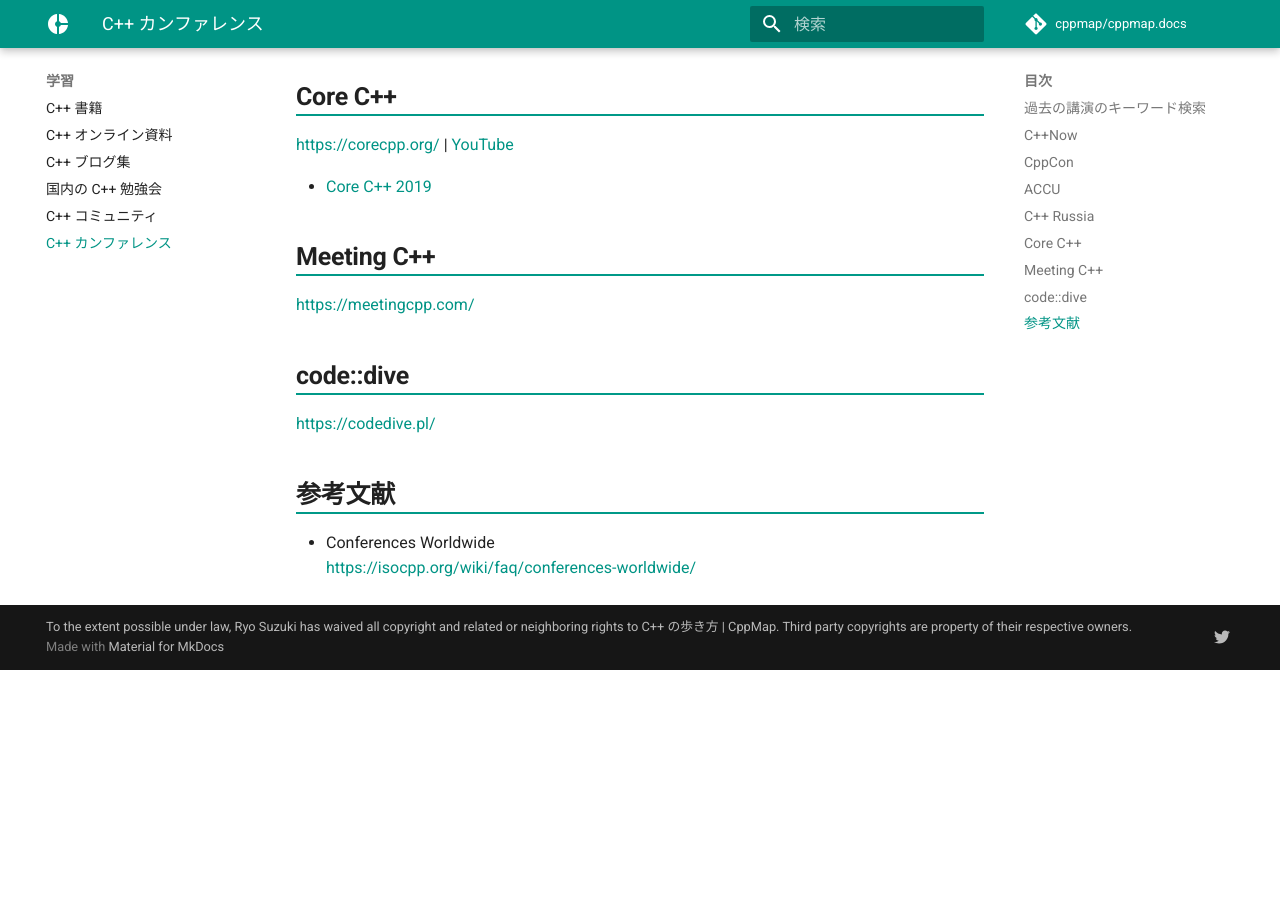
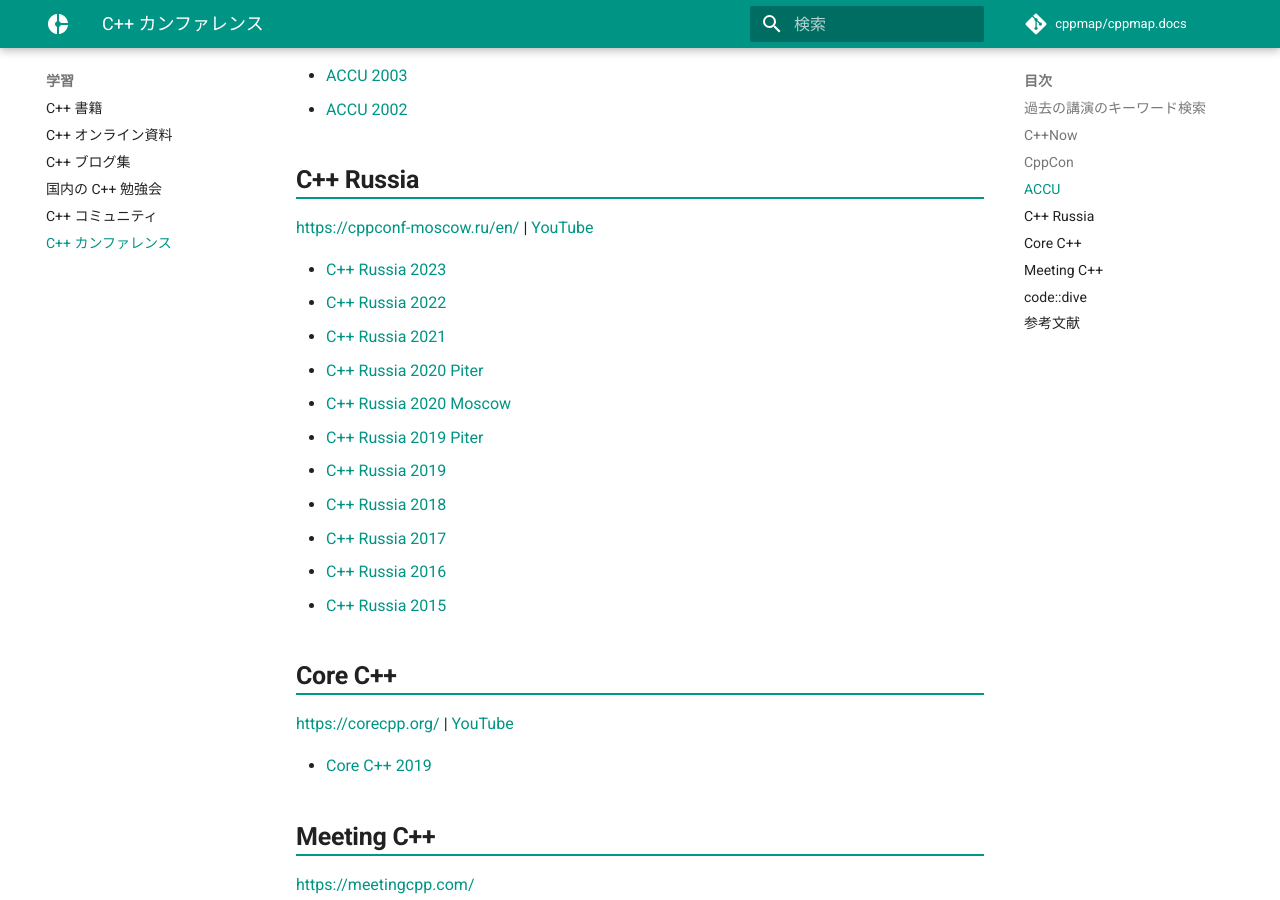
Before and after one commit to cppmap/cppmap.docs, an MkDocs documentation site: the page built from docs/learn/conferences.md, in a window 1280 px wide and 900 px high, scrolled down 2317 px. Built offline with MkDocs 1.6.1 and Material for MkDocs 9.7.7, drawn with Linux system fonts in a browser that asks for light colours; nearby versions of some CDN libraries; comment, search, counter and statistics services are not loaded; before the commit the page ends 2987 px from its top, so only the background shows below that; some of the changed text lies outside the part shown.

Commit message:
情報更新

```diff
--- a/docs/learn/conferences.md
+++ b/docs/learn/conferences.md
@@ -11,6 +11,8 @@
 ## C++Now
 https://cppnow.org/ | [YouTube](https://www.youtube.com/user/BoostCon/)
 
+- [C++Now 2023](https://cppnow.org/history/2023/)
+- [C++Now 2022](https://cppnow.org/history/2022/)
 - [C++Now 2021](https://cppnow.org/history/2021/talks/)
 - C++Now 2020 (開催キャンセル)
 - [C++Now 2019](https://cppnow.org/history/2019/talks/)
@@ -31,7 +33,9 @@
 ## CppCon
 https://cppcon.org/ | [YouTube](https://www.youtube.com/user/CppCon/)
 
-- CppCon 2021
+- CppCon 2023
+- [CppCon 2022](https://github.com/CppCon/CppCon2022)
+- [CppCon 2021](https://github.com/CppCon/CppCon2021)
 - [CppCon 2020](https://github.com/CppCon/CppCon2020)
 - [CppCon 2019](https://github.com/CppCon/CppCon2019)
 - [CppCon 2018](https://github.com/CppCon/CppCon2018)
@@ -42,8 +46,10 @@
 
 
 ## ACCU
-https://conference.accu.org/ | [YouTube](https://www.youtube.com/channel/UCJhay24LTpO1s4bIZxuIqKw/)
+https://accu.org/conf-main/main/ | [YouTube](https://www.youtube.com/channel/UCJhay24LTpO1s4bIZxuIqKw/)
 
+- [ACCU 2023](https://accu.org/conf-previous/accu2023/)
+- [ACCU 2022](https://accu.org/conf-previous/2022/schedule/)
 - [ACCU 2021](https://accu.org/conf-previous/2021/schedule/)
 - ACCU 2020 (開催キャンセル)
 - [ACCU Autumn 2019](https://accu.org/conf-previous/2019_autumn/schedule/)
@@ -70,6 +76,18 @@
 ## C++ Russia
 https://cppconf-moscow.ru/en/ | [YouTube](https://www.youtube.com/channel/UCJ9v015sPgEi0jJXe_zanjA/playlists)
 
+- [C++ Russia 2023](https://cppconf.ru/en/)
+- [C++ Russia 2022](https://cppconf.ru/en/archive/2022/)
+- [C++ Russia 2021](https://cppconf.ru/en/archive/2021/)
+- [C++ Russia 2020 Piter](https://cppconf.ru/en/archive/2020%20Piter/)
+- [C++ Russia 2020 Moscow](https://cppconf.ru/en/archive/2020%20Moscow/)
+- [C++ Russia 2019 Piter](https://cppconf.ru/en/archive/2019%20Piter/)
+- [C++ Russia 2019](https://cppconf.ru/en/archive/2019/)
+- [C++ Russia 2018](https://2018.cppconf-piter.ru/index-en.html)
+- [C++ Russia 2017](https://www.youtube.com/playlist?list=PLZN9ZGiWZoZojYik8EdApUgPwa0YM3Yuz)
+- [C++ Russia 2016](https://www.youtube.com/playlist?list=PLZN9ZGiWZoZp2olvWw-OysBHqIv2ufL3d)
+- [C++ Russia 2015](https://www.youtube.com/playlist?list=PLZN9ZGiWZoZq3nObp2P8BJvsCc639tYSd)
+
 
 ## Core C++
 https://corecpp.org/ | [YouTube](https://www.youtube.com/channel/UCE14XYFaK1fDTnOTqlOFrrQ/)
```
Also changed, not shown: docs/learn/books.md (+1 -0 lines), docs/learn/studymeetings.md (+14 -5 lines).
